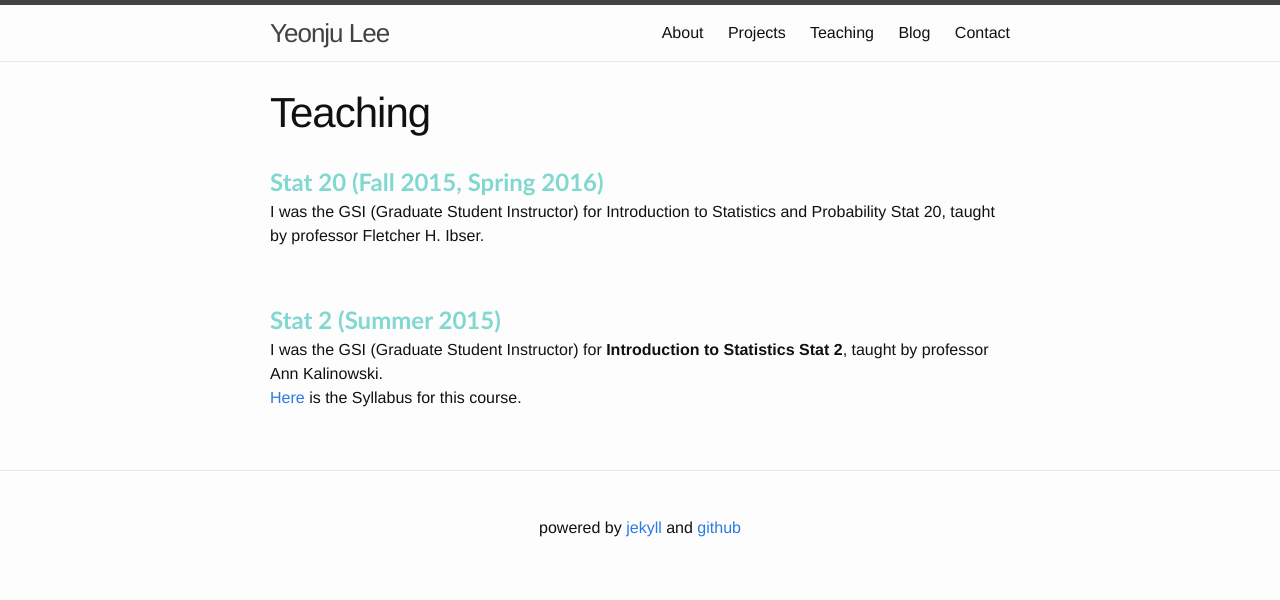
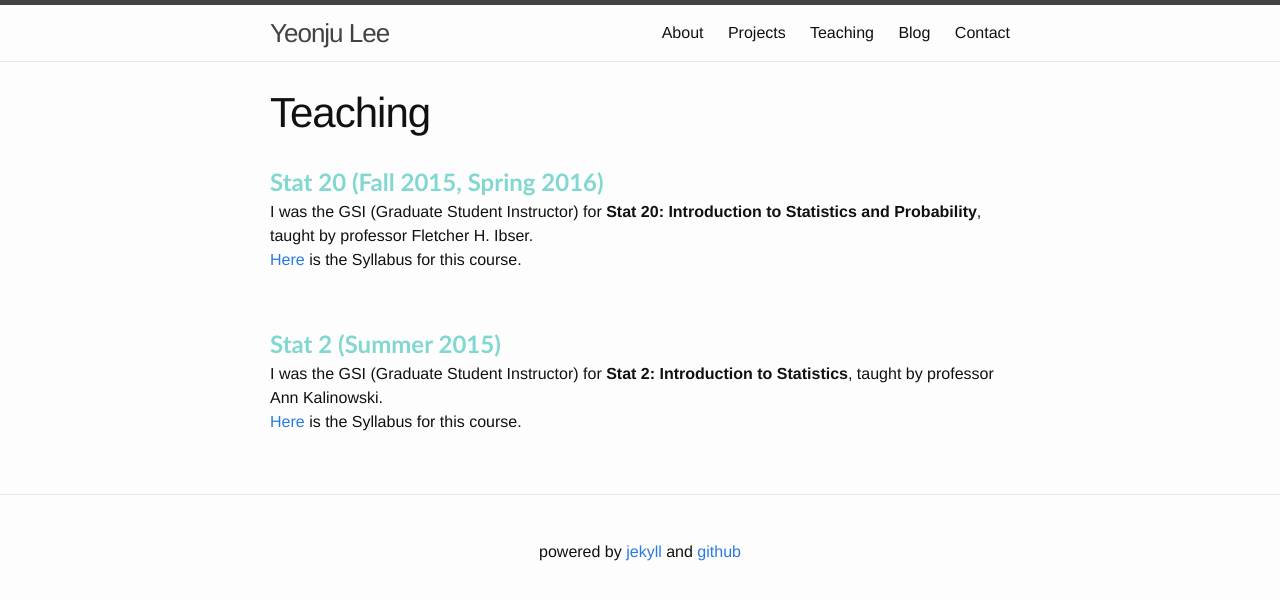
Before and after one commit to lindsey-lee/lindsey-lee.github.io, a Jekyll site: the page built from Teaching.md, in a window 1280 px wide. Shown: the top 600 px of the page. Built offline with Jekyll 4.4.1, drawn with Linux system fonts in a browser that asks for light colours.

Commit message:
added syllabus

```diff
--- a/Teaching.md
+++ b/Teaching.md
@@ -4,12 +4,13 @@ title: Teaching
 permalink: /teaching/
 ---
 <span style="color:#81D8D0; font-family:Trebuchet MS; font-size:1.5em; font-weight:bold;"> Stat 20 (Fall 2015, Spring 2016)</span> <br />
-I was the GSI (Graduate Student Instructor) for Introduction to Statistics and Probability Stat 20, taught by professor Fletcher H. Ibser.
+I was the GSI (Graduate Student Instructor) for **Stat 20: Introduction to Statistics and Probability**, taught by professor Fletcher H. Ibser. <br >
+[Here](/images/Stat20F15Syllabus.pdf) is the Syllabus for this course.
 
 <br >
 
 <span style="color:#81D8D0; font-family:Trebuchet MS; font-size:1.5em; font-weight:bold;"> Stat 2 (Summer 2015)</span> <br />
-I was the GSI (Graduate Student Instructor) for **Introduction to Statistics Stat 2**, taught by professor Ann Kalinowski. <br >
+I was the GSI (Graduate Student Instructor) for **Stat 2: Introduction to Statistics**, taught by professor Ann Kalinowski. <br >
 [Here](/images/stat2_syllabus.pdf) is the Syllabus for this course.
 <!-- I taught the morning 10am-11am recitation at 136 Barrows.
 My Office Hour was on Wednesdays 11-12 at 1062 Evans . -->
```
Also changed, not shown: 1 other file.
